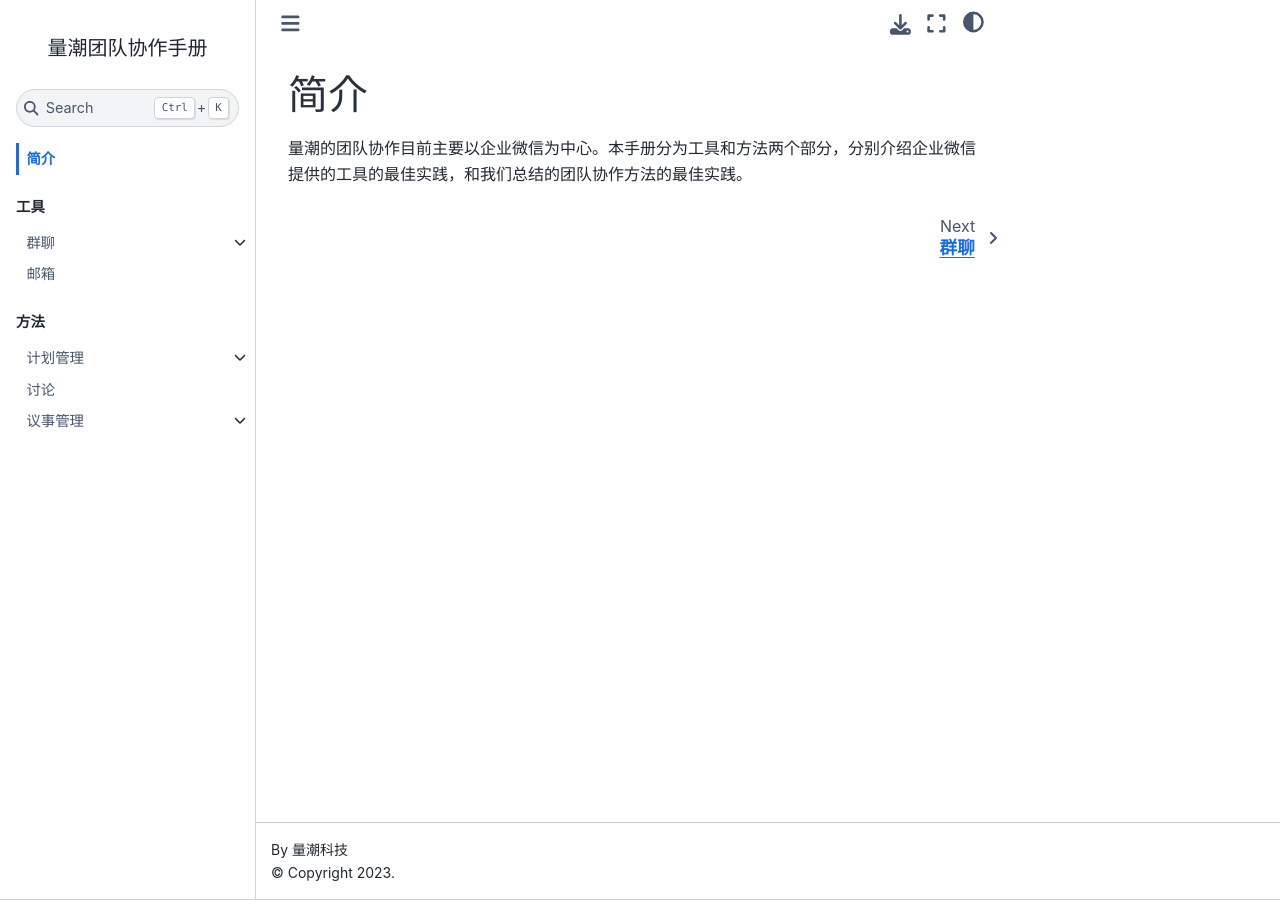
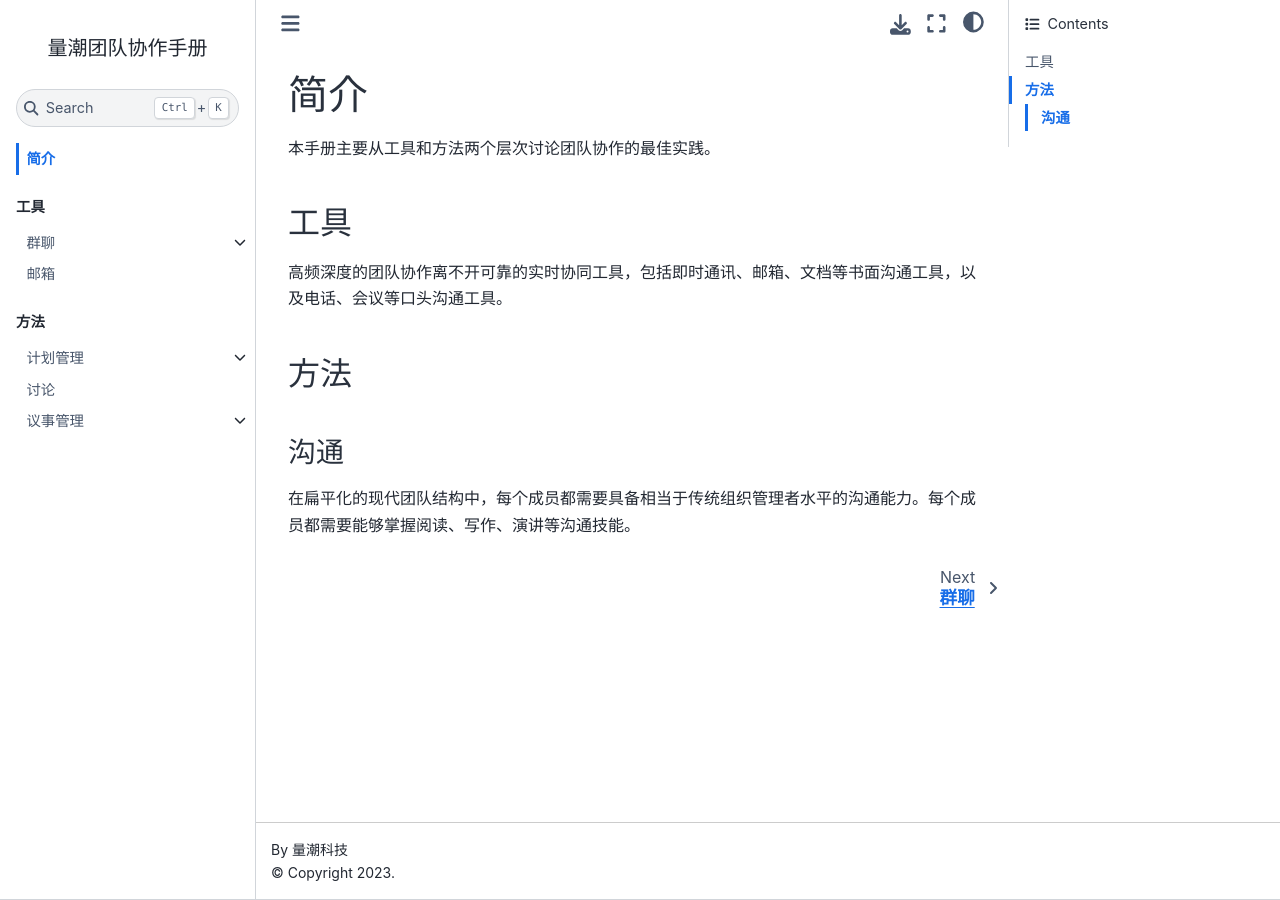
Before and after one commit to quanttide/quanttide-handbook-of-collaboration, a Jupyter Book: the page built from index.md, in a window 1280 px wide. Built offline with Jupyter Book 1.0.4 settings and Sphinx 7.4.7 and the Sphinx Book theme 1.1.4, drawn with Linux system fonts in a browser that asks for light colours.

Commit message:
Update index.md

```diff
--- a/index.md
+++ b/index.md
@@ -1,3 +1,13 @@
 # 简介
 
-量潮的团队协作目前主要以企业微信为中心。本手册分为工具和方法两个部分，分别介绍企业微信提供的工具的最佳实践，和我们总结的团队协作方法的最佳实践。
+本手册主要从工具和方法两个层次讨论团队协作的最佳实践。
+
+## 工具
+
+高频深度的团队协作离不开可靠的实时协同工具，包括即时通讯、邮箱、文档等书面沟通工具，以及电话、会议等口头沟通工具。
+
+## 方法
+
+### 沟通
+
+在扁平化的现代团队结构中，每个成员都需要具备相当于传统组织管理者水平的沟通能力。每个成员都需要能够掌握阅读、写作、演讲等沟通技能。
```
